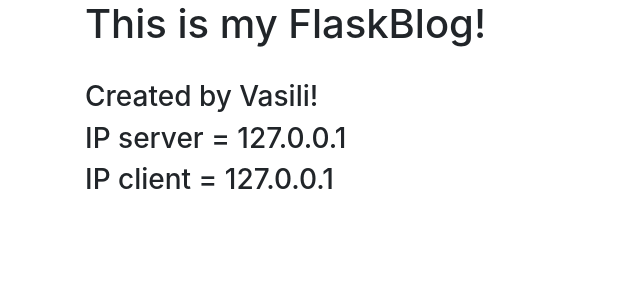
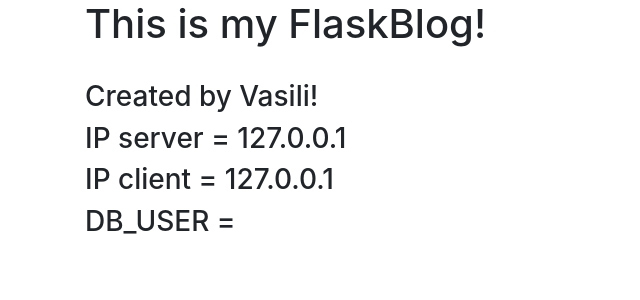
Before and after one commit to sivin79/my_flask_app, a Flask app: page /about in a window 1280 px wide. Shown: the part 56-356 px from the top of the page, without its empty margins (0-640 px from the left). Run offline with Flask 2, Linux system fonts and the light colour scheme; some libraries are stand-ins or nearby versions.

Commit message:
with RDS

```diff
--- a/app/app.py
+++ b/app/app.py
@@ -74,9 +74,10 @@ def create():
 
 @app.route('/about', methods=('GET', 'POST'))
 def about():
+    USER = DB_USER
     server_ip = socket.gethostbyname(socket.gethostname())
     client_ip = request.remote_addr
-    return render_template('about.html', server_ip=server_ip, client_ip=client_ip)
+    return render_template('about.html', server_ip=server_ip, client_ip=client_ip, USER=USER)
 
 
 @ app.route('/<int:id>/edit', methods=('GET', 'POST'))
--- a/app/config/__init__.py
+++ b/app/config/__init__.py
@@ -1,3 +1,3 @@
-DB_HOST = '3.250.12.159'
-DB_USER = 'root'
+DB_HOST = ''
+DB_USER = ''
 DB_PASSWORD = ''
--- a/app/templates/about.html
+++ b/app/templates/about.html
@@ -6,4 +6,5 @@
 <h3>Created by Vasili! </h3>
 <h3>IP server = {{ server_ip }}</h3>
 <h3>IP client = {{ client_ip }}</h3>
+<h3>DB_USER = {{ USER }}</h3>
 {% endblock %}
```
Also changed, not shown: 1 other file.
